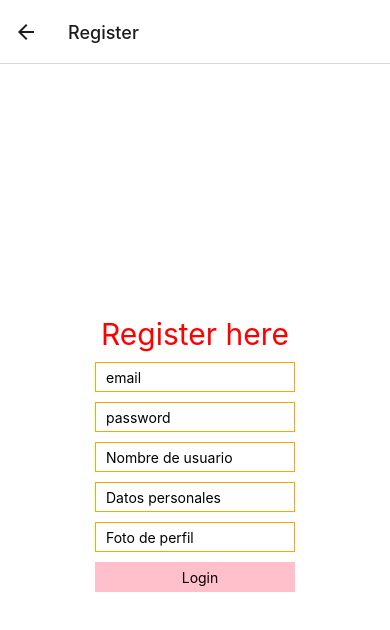
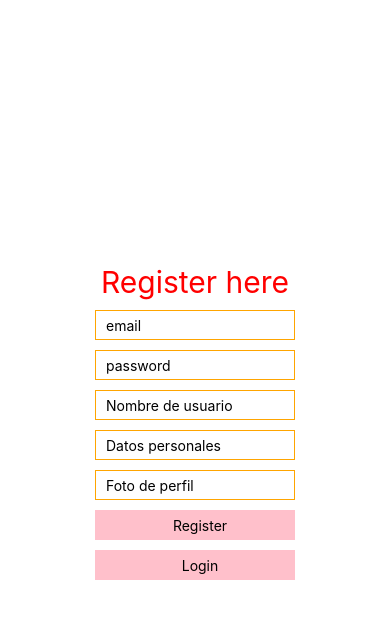
Before and after one commit to alejocorti/Pro3-2nd, a React Native app: screen /Register in a window 390 px wide. Shown: the top 630 px of the page. Built offline with nearby package versions, Linux system fonts and the light colour scheme.

Commit message:
componente ActivityIndicator

```diff
--- a/src/components/navegacion.js
+++ b/src/components/navegacion.js
@@ -15,8 +15,8 @@ render(
     return (
         <NavigationContainer>
             <Stack.Navigator>
-                <Stack.Screen name="Login" component={ Login }/>
-                <Stack.Screen name="Register" component={ Register }/>
+                <Stack.Screen name="Register" component={ Register } options={ { headerShown: false }}/>
+                <Stack.Screen name="Login" component={ Login } options={ { headerShown: false }}/>
             </Stack.Navigator>
         </NavigationContainer>
     )
--- a/src/config.js
+++ b/src/config.js
@@ -0,0 +1,19 @@
+import app from 'firebase/app';
+import firebase from 'firebase';
+
+// Your web app's Firebase configuration
+const firebaseConfig = {
+    apiKey: "AIzaSyDqwKxiIDkFUZT4RuUjipAidtrkAkNS3z8",
+    authDomain: "prog3parte2.firebaseapp.com",
+    projectId: "prog3parte2",
+    storageBucket: "prog3parte2.appspot.com",
+    messagingSenderId: "10375262609",
+    appId: "1:10375262609:web:b7675d87fadced8e816a30"
+  };
+
+
+app.initializeApp(firebaseConfig);
+
+export const auth = firebase.auth();
+export const storage = app.storage();
+export const db = app.firestore();
--- a/src/screens/login.js
+++ b/src/screens/login.js
@@ -1,6 +1,8 @@
-import { StyleSheet, Text, View, TextInput,TouchableOpacity } from 'react-native';
+import { StyleSheet, Text, View, TextInput,TouchableOpacity, ActivityIndicator } from 'react-native';
 import { React, Component } from 'react'
 import { render } from 'react-dom';
+import { auth } from '../config';
+
 
 export default class Login extends Component {
     constructor(props) {
@@ -8,9 +10,26 @@ export default class Login extends Component {
         this.state = {
             email: '',
             password: '',
+            info:'',
+            loading: false
 
         }
     }
+
+    onSubmit(){
+        this.setState({loading: true})
+        auth.signInWithEmailAndPassword(this.state.email, this.state.password)
+        .then( response => {
+            this.setState({loading: false})
+            this.setState({info: 'Usuario okey'});
+         })
+        .catch( error => {
+            this.setState({loading: false})
+          this.setState({info: error.message})
+        })
+
+    }
+
     render() {
         return (
             <View style={styles.container}>
@@ -32,6 +51,8 @@ export default class Login extends Component {
                 <TouchableOpacity onPress={() => this.props.navigation.navigate('Register')} style={styles.registrate}>
                     <Text> Registrate </Text>
                 </TouchableOpacity>
+                { this.state.info.length >0 && <Text> {this.state.info} </Text> }
+              {this.state.loading &&  <ActivityIndicator size='large' color='green' /> }
             </View>
         )
     }
@@ -79,6 +100,6 @@ const styles = StyleSheet.create({
         justifyContent: 'center',
         alignItems: 'center',
         backgroundColor: 'orange',
-    }
+    },
 
 });
--- a/src/screens/register.js
+++ b/src/screens/register.js
@@ -1,6 +1,8 @@
 import { StyleSheet, Text, View, TextInput, TouchableOpacity } from 'react-native';
 import { React, Component } from 'react'
 import { render } from 'react-dom';
+import { auth } from '../config';
+
 
 export default class Register extends Component {
     constructor(props) {
@@ -10,10 +12,22 @@ export default class Register extends Component {
             password: '',
             foto: '',
             nombre: '',
-            bio: ''
+            bio: '',
+            info: '',
 
         }
     }
+    onSubmit(){
+        auth.createUserWithEmailAndPassword(this.state.email, this.state.password)
+        .then( response => {
+            this.setState({info: 'Usuario registrado'});
+         })
+        .catch( error => {
+          this.setState({info: error.message})
+        })
+
+    }
+
     render() {
         return (
             <View style={styles.container}>
@@ -50,8 +64,15 @@ export default class Register extends Component {
                     value={this.state.foto} />
 
                 <TouchableOpacity onPress={() => this.onSubmit()} style={styles.login}>
+                    <Text> Register </Text>
+                </TouchableOpacity>
+
+                <TouchableOpacity onPress={() => this.props.navigation.navigate('Login')} style={styles.login}>
                     <Text> Login </Text>
                 </TouchableOpacity>
+
+              { this.state.info.length >0 && <Text> {this.state.info} </Text> }
+
             </View>
         )
     }
```
